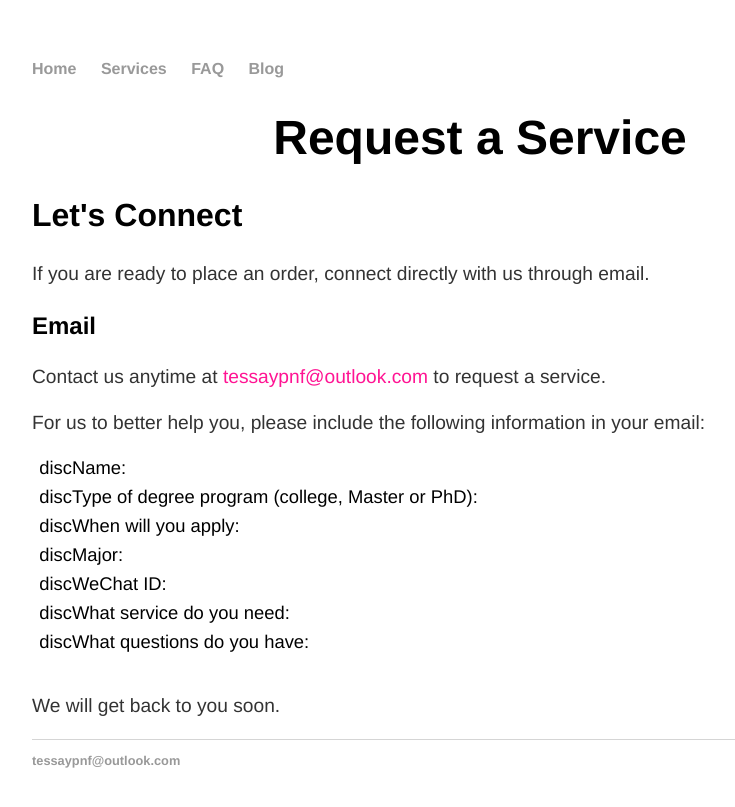
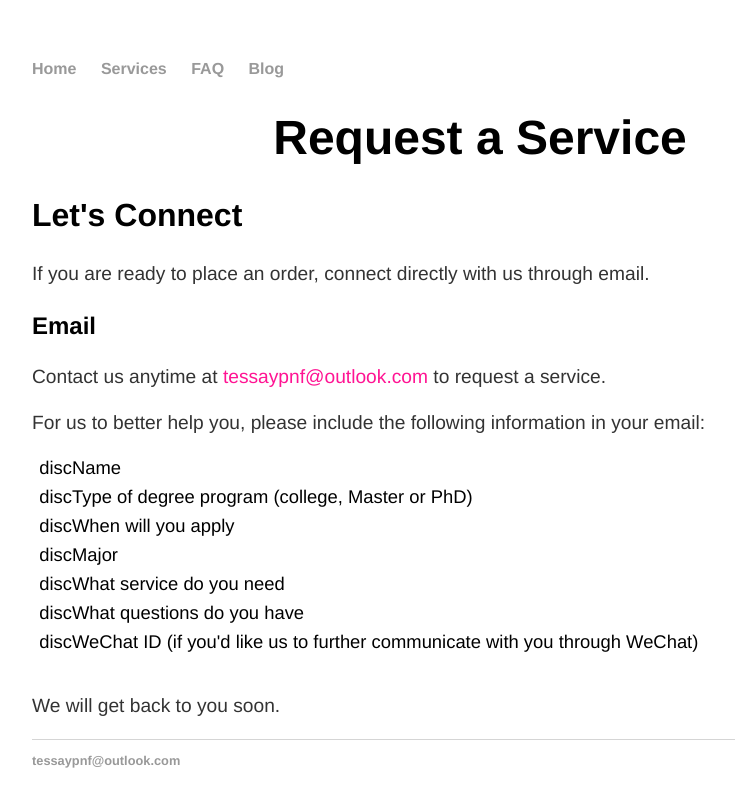
Before and after one commit to RagingTiger/PnFTech.github.io, a Jekyll site: the page built from request/index.html, in a window 1280 px wide. Shown: the top 807 px of the page, without its empty margins (160-895 px from the left). Built offline with Jekyll 4.4.1, drawn with Linux system fonts in a browser that asks for light colours.

Commit message:
edited faq

```diff
--- a/request/index.html
+++ b/request/index.html
@@ -20,13 +20,14 @@ title: PnF
 
   <p>For us to better help you, please include the following information in your email:</p>
   <ul class="posts">
-      <li>Name:</li>
-      <li>Type of degree program (college, Master or PhD):</li>
-      <li>When will you apply:</li>
-      <li>Major:</li>
-      <li>WeChat ID:</li>
-      <li>What service do you need:</li>
-      <li>What questions do you have:</li>
+      <li>Name</li>
+      <li>Type of degree program (college, Master or PhD)</li>
+      <li>When will you apply</li>
+      <li>Major</li>
+      <li>What service do you need</li>
+      <li>What questions do you have</li>
+			<li>WeChat ID (if you'd like us to further communicate with you through
+				WeChat)</li>
 
   </ul>
 
```
